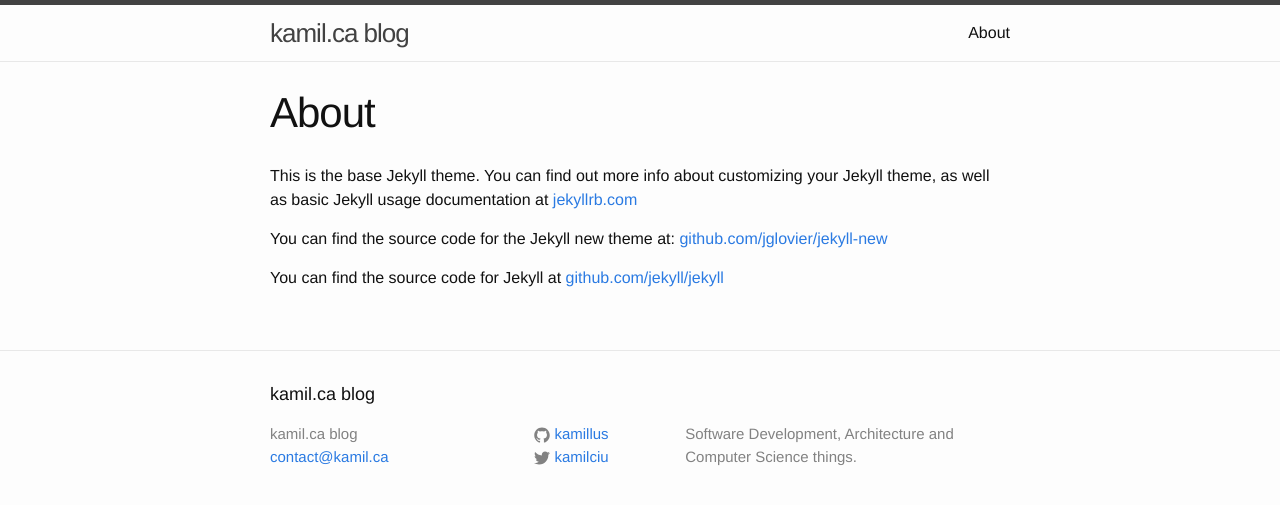
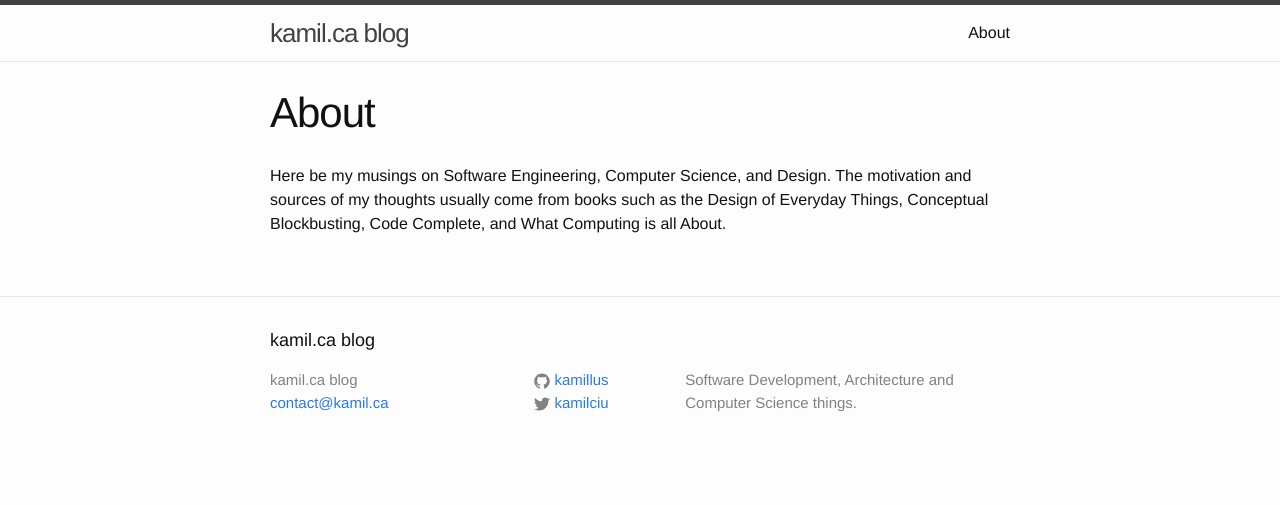
Before and after one commit to kamillus/kamillus.github.io, a Jekyll site: the page built from about.md, in a window 1280 px wide. Shown: the top 505 px of the page. Built offline with Jekyll 4.4.1, drawn with Linux system fonts in a browser that asks for light colours.

Commit message:
About page

```diff
--- a/about.md
+++ b/about.md
@@ -4,8 +4,4 @@ title: About
 permalink: /about/
 ---
 
-This is the base Jekyll theme. You can find out more info about customizing your Jekyll theme, as well as basic Jekyll usage documentation at [jekyllrb.com](http://jekyllrb.com/)
-
-You can find the source code for the Jekyll new theme at: [github.com/jglovier/jekyll-new](https://github.com/jglovier/jekyll-new)
-
-You can find the source code for Jekyll at [github.com/jekyll/jekyll](https://github.com/jekyll/jekyll)
+Here be my musings on Software Engineering, Computer Science, and Design. The motivation and sources of my thoughts usually come from books such as the Design of Everyday Things, Conceptual Blockbusting, Code Complete, and What Computing is all About.
```
